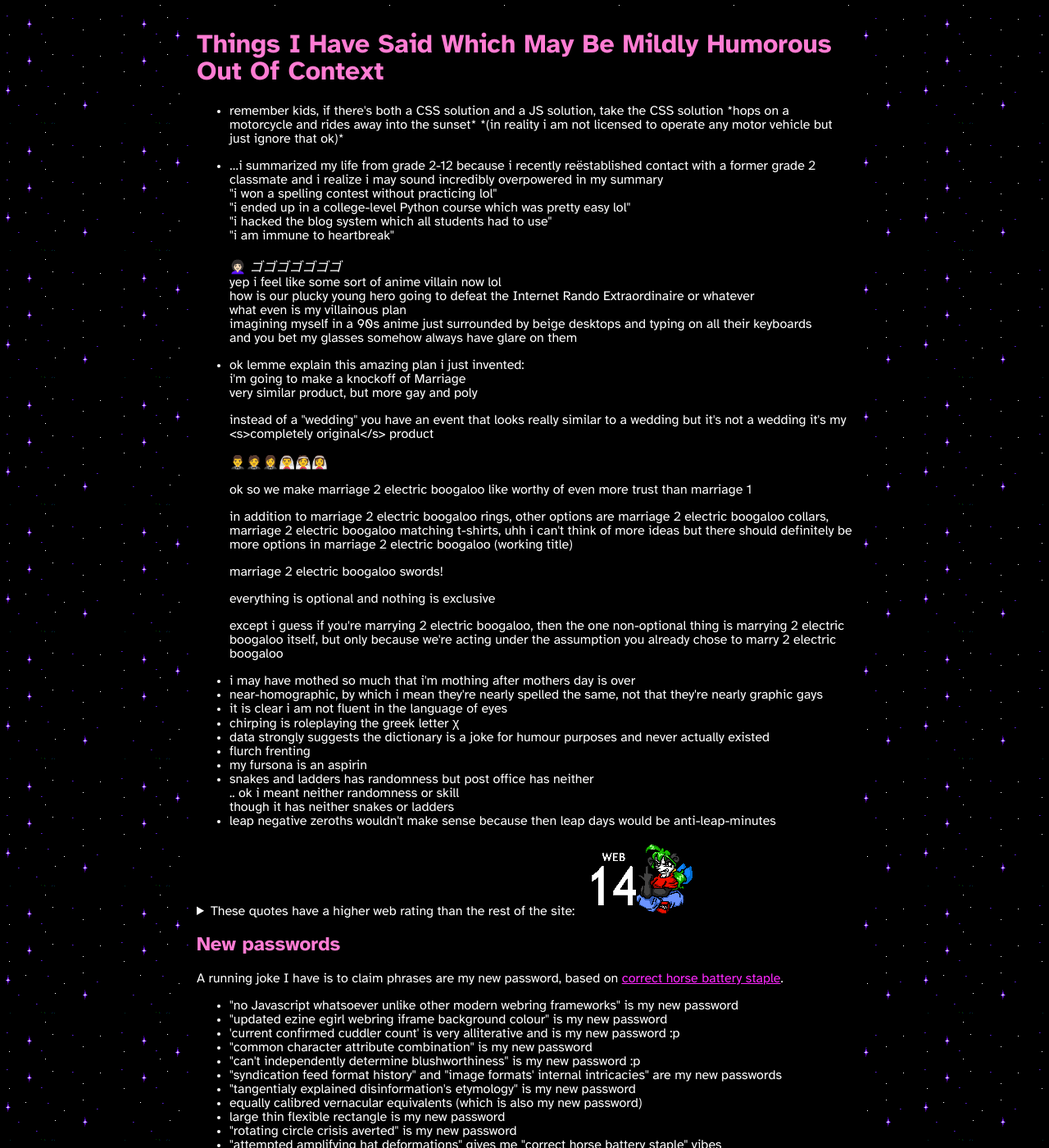
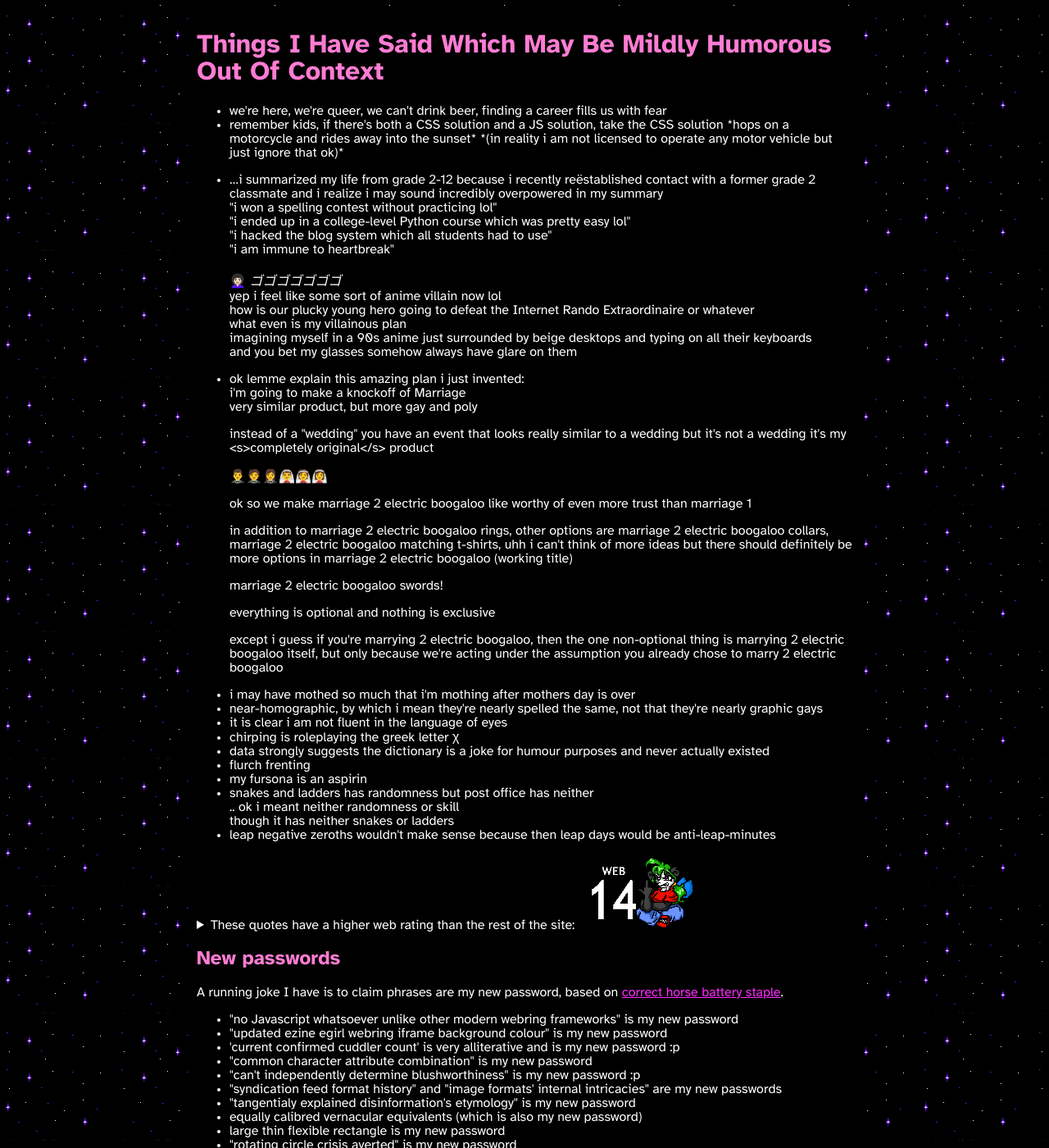
Before and after one commit to mincerafter42/mincerafter42.github.io, a Jekyll site: the page built from quotes.md, in a window 1280 px wide and 1400 px high. Shown: the whole window at 82% size. Built offline with Jekyll 4.4.1, drawn with Linux system fonts in a browser that asks for light colours; some of the changed text lies outside the part shown.

Commit message:
added a quote

```diff
--- a/quotes.md
+++ b/quotes.md
@@ -1,7 +1,8 @@
 ---
 title: Things I Have Said Which May Be Mildly Humorous Out Of Context
-last_modified_at: 2022-07-13
+last_modified_at: 2022-07-24
 ---
+- we're here, we're queer, we can't drink beer, finding a career fills us with fear
 - remember kids, if there's both a CSS solution and a JS solution, take the CSS solution \*hops on a motorcycle and rides away into the sunset\* \*(in reality i am not licensed to operate any motor vehicle but just ignore that ok)\*
 - ...i summarized my life from grade 2-12 because i recently reëstablished contact with a former grade 2 classmate and i realize i may sound incredibly overpowered in my summary
   "i won a spelling contest without practicing lol"
```
